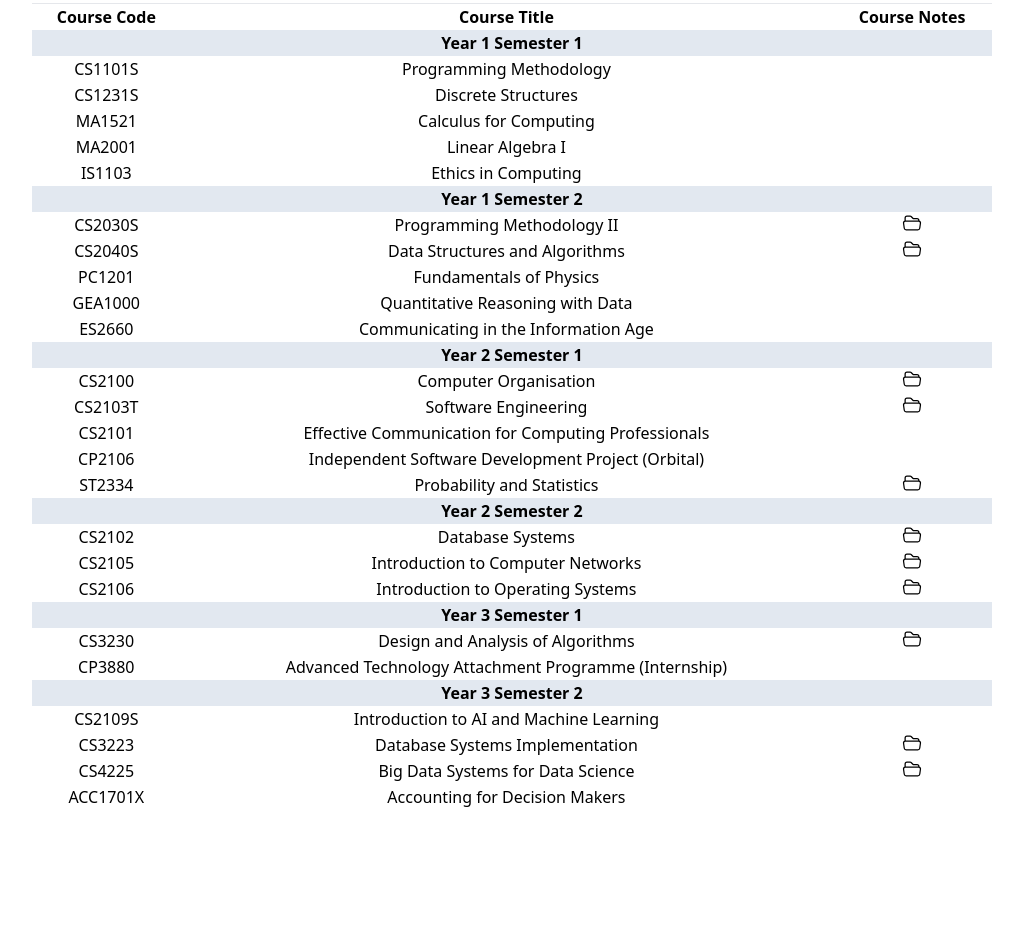
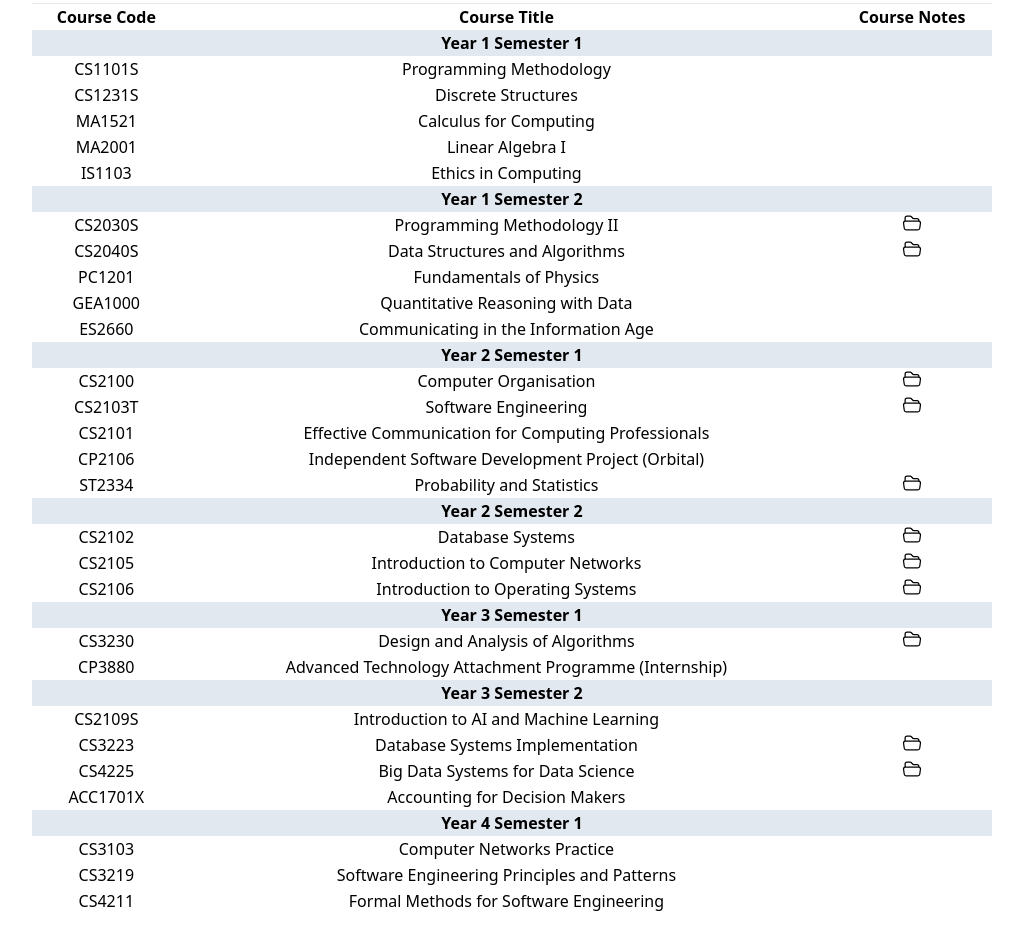
Before and after one commit to njxue/portfolio_astro, an Astro site: page / in a window 1280 px wide. Shown: the part 3608-4558 px from the top of the page, without its empty margins (128-1151 px from the left). Before the commit the page ends 4458 px from the top, so only its background shows below. Built offline with nearby package versions, Linux system fonts and the light colour scheme; Astro itself is replaced by a stand-in of ours.

Commit message:
Add y4s1 modules

```diff
--- a/src/data/MyModules.js
+++ b/src/data/MyModules.js
@@ -115,6 +115,23 @@ const modules = [
       },
     ],
   },
+  {
+    term: "Year 4 Semester 1",
+    modules: [
+      {
+        code: "CS3103",
+        title: "Computer Networks Practice",
+      },
+      {
+        code: "CS3219",
+        title: "Software Engineering Principles and Patterns",
+      },
+      {
+        code: "CS4211",
+        title: "Formal Methods for Software Engineering",
+      },
+    ],
+  },
 ];
 
 export default modules;
```
